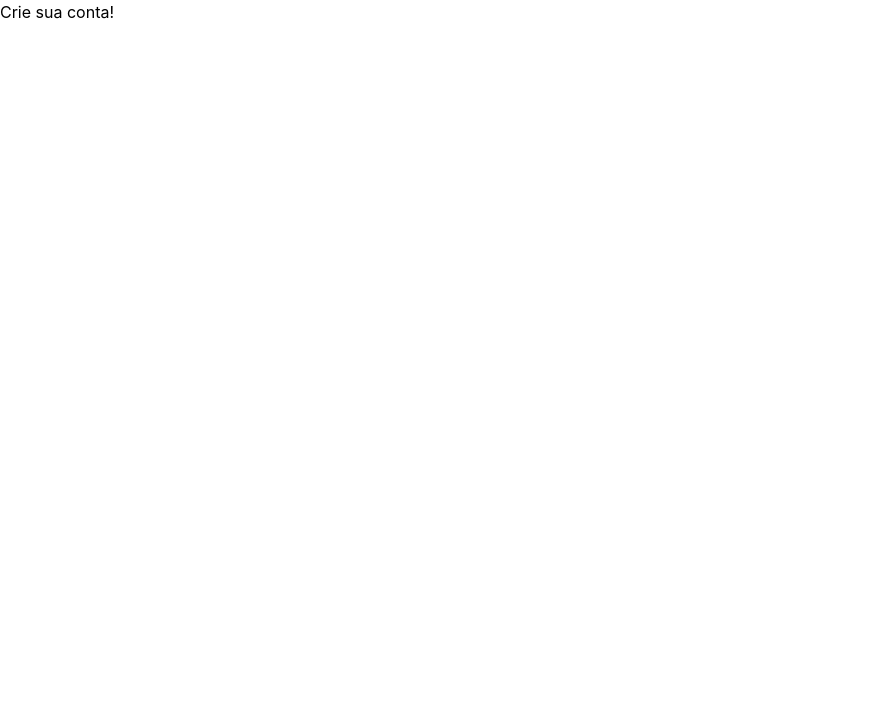
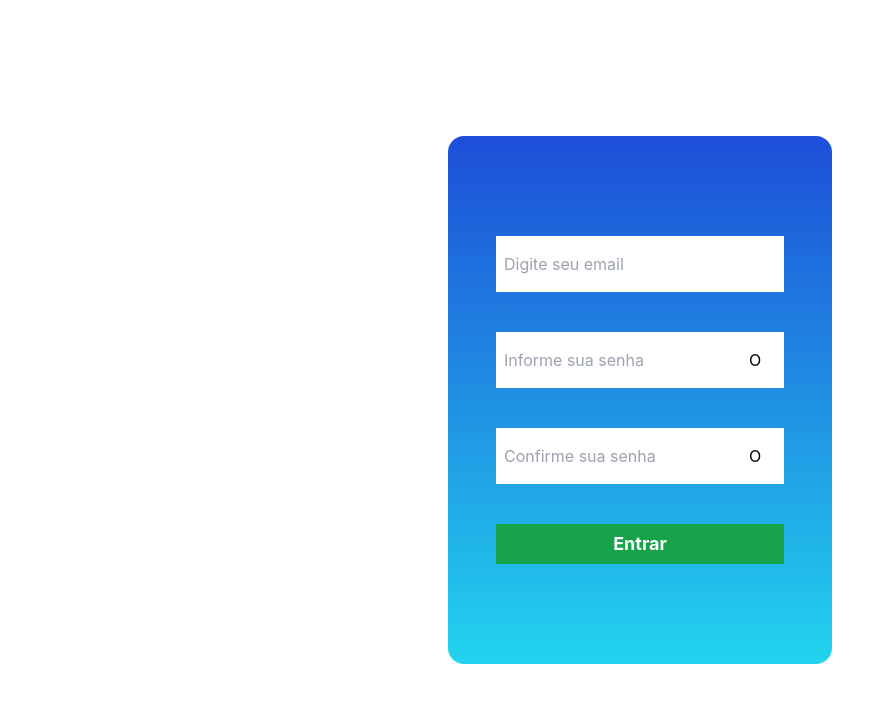
Before and after one commit to FelipeHFO/frontend-jogo-da-memoria, a Next.js app: page /register in a window 1280 px wide. Shown: the top 702 px of the page, without its empty margins (0-894 px from the left). Built offline with nearby package versions, Linux system fonts and the light colour scheme.

Commit message:
feat: form e pagina de cadastro criado

```diff
--- /dev/null
+++ b/components/CustomInput/CustomInput.tsx
@@ -0,0 +1,54 @@
+import { Dispatch, SetStateAction } from 'react';
+
+type CustomInputProps = {
+  type: string;
+  placeholder: string;
+  value: string;
+  setValue: Dispatch<SetStateAction<string>>;
+  alertPassword?: boolean;
+  visible?: boolean;
+  setVisible?: Dispatch<SetStateAction<boolean>>;
+};
+
+export default function CustomInput({
+  type,
+  placeholder,
+  value,
+  setValue,
+  alertPassword,
+  visible,
+  setVisible,
+}: CustomInputProps) {
+  return (
+    <div className="flex justify-between w-3/4 m-5 bg-white">
+      <input
+        type={visible ? 'text' : type}
+        placeholder={placeholder}
+        className={
+          alertPassword
+            ? 'w-4/5 h-10 m-5 pl-2 border-2 border-red-500 outline-none'
+            : 'w-4/5 h-10 my-2 pl-2 outline-none'
+        }
+        onChange={(e) => setValue(e.target.value)}
+        value={value}
+      />
+      {visible ? (
+        <button
+          type="button"
+          className="w-1/5"
+          onClick={() => setVisible(!visible)}
+        >
+          X
+        </button>
+      ) : (
+        <button
+          type="button"
+          className="w-1/5"
+          onClick={() => setVisible(!visible)}
+        >
+          O
+        </button>
+      )}
+    </div>
+  );
+}
--- a/components/FormRegister/FormRegister.tsx
+++ b/components/FormRegister/FormRegister.tsx
@@ -1,9 +1,72 @@
-import { useState } from 'react';
+import { useEffect, useState } from 'react';
+import { useRouter } from 'next/router';
+import Link from 'next/link';
+import CustomInput from 'components/CustomInput/CustomInput';
 
 const FormRegister = () => {
-  const [state, setState] = useState();
+  const [email, setEmail] = useState('');
+  const [password, setPassword] = useState('');
+  const [alertPassword, setAlertPassword] = useState(false);
+  const [confirmPassword, setConfirmPassword] = useState('');
+  const [visiblePassword, setVisiblePassword] = useState(false);
+  const [visibleConfirmPassword, setVisibleConfirmPassword] = useState(false);
+  const router = useRouter();
 
-  return <form>Alo</form>;
+  function createAccount(e) {
+    e.preventDefault();
+
+    if (email === '' || password === '' || confirmPassword === '') {
+      return alert('Digite os campos necessário!');
+    }
+
+    if (password !== confirmPassword) {
+      setAlertPassword(true);
+      return;
+    }
+
+    return router.push('dashboard');
+  }
+
+  return (
+    <form
+      onSubmit={createAccount}
+      className="flex flex-col justify-center items-center w-96 h-auto bg-gradient-to-t from-cyan-400 to-blue-700 rounded-2xl py-20"
+    >
+      <input
+        type="email"
+        placeholder="Digite seu email"
+        className="w-3/4 h-14 m-5 pl-2 outline-none"
+        onChange={(e) => setEmail(e.target.value)}
+        value={email}
+      />
+
+      <CustomInput
+        type="password"
+        placeholder="Informe sua senha"
+        value={password}
+        setValue={setPassword}
+        visible={visiblePassword}
+        setVisible={setVisiblePassword}
+      />
+
+      <CustomInput
+        type="password"
+        placeholder="Confirme sua senha"
+        value={confirmPassword}
+        setValue={setConfirmPassword}
+        alertPassword={alertPassword}
+        visible={visibleConfirmPassword}
+        setVisible={setVisibleConfirmPassword}
+      />
+
+      <button
+        type="submit"
+        className="w-3/4 h-10 text-lg font-bold text-white bg-green-600 hover:bg-green-400 transition-all duration-300 m-5"
+      >
+        Entrar
+      </button>
+    </form>
+  );
 };
 
 export default FormRegister;
--- a/pages/register.tsx
+++ b/pages/register.tsx
@@ -1,3 +1,14 @@
-const Register = () => <h1>Crie sua conta!</h1>;
+import FormRegister from 'components/FormRegister/FormRegister';
+import Head from 'next/head';
+
+const Register = () => (
+  <div className="flex justify-center items-center h-screen">
+    <Head>
+      <title>Crie sua conta - Projeto Auditor</title>
+      <meta name="description" content="Projeto Auditor" />
+    </Head>
+    <FormRegister />
+  </div>
+);
 
 export default Register;
```
